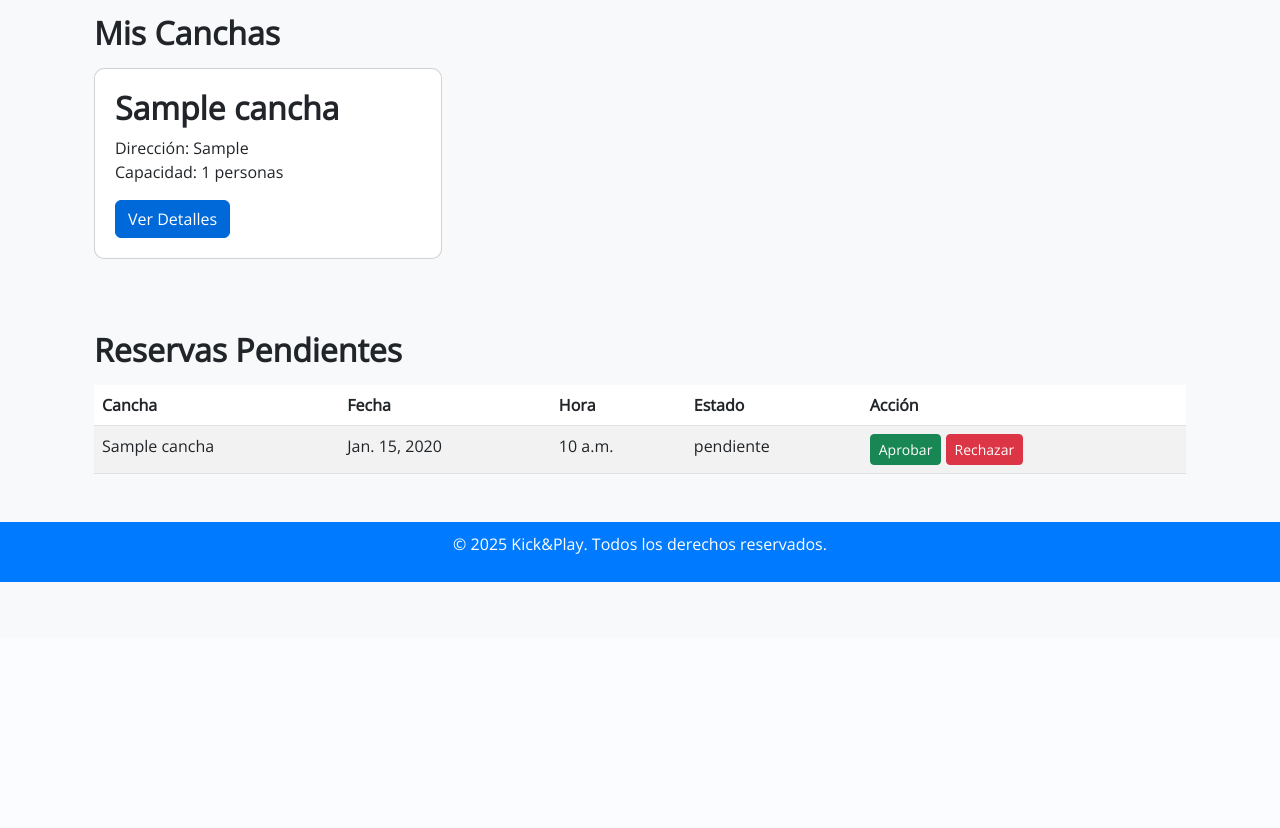
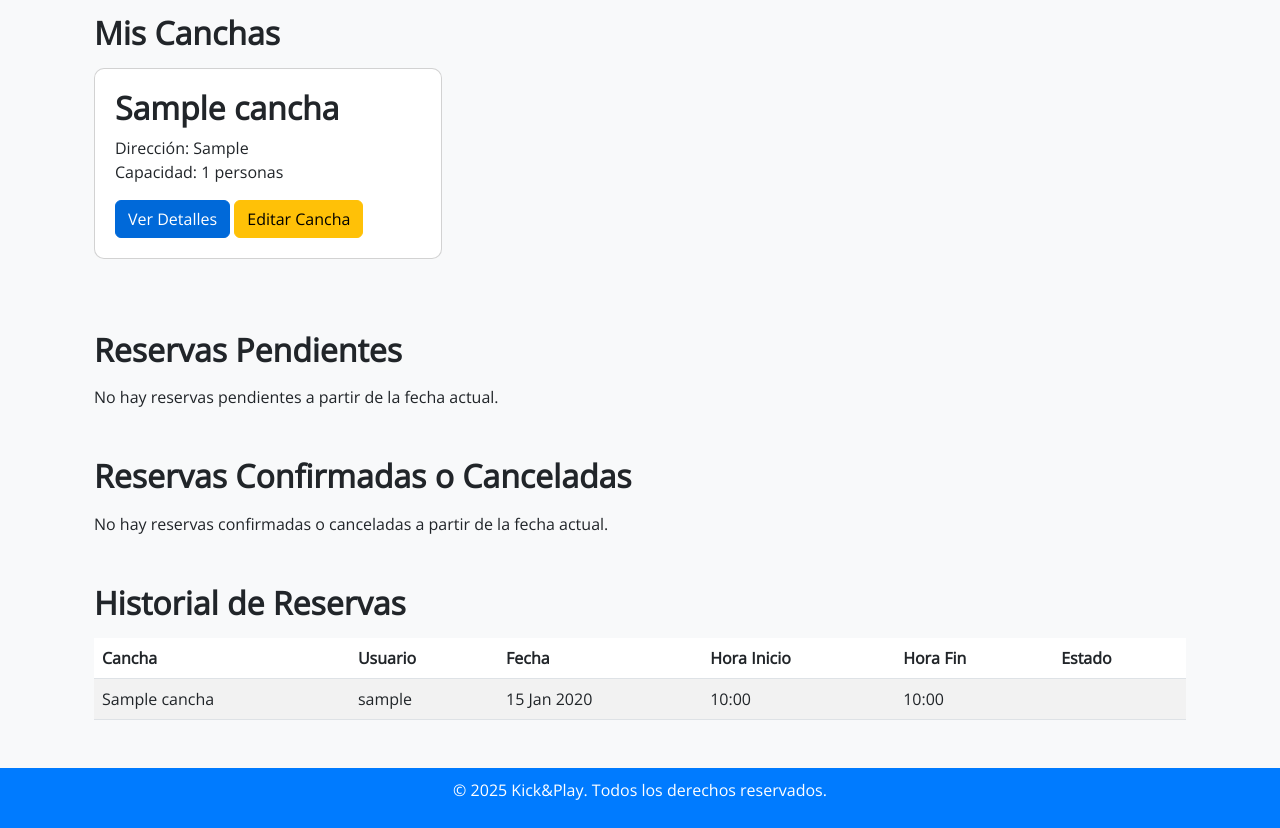
Before and after one commit to Frn14KV/kickandplay, a Django app: page /panel-dueno/ in a window 1280 px wide. Shown: the part 162-990 px from the top of the page. Before the commit the page ends 744 px from the top, so only its background shows below. Run offline with Django 5.2, Linux system fonts and the light colour scheme; a user stored in the database is signed in; tables that the repository leaves empty hold one stand-in row (values such as "Sample post"); parts of the project's set-up code (start-up, migrations or seed data) failed here and were passed over.

Commit message:
Actualización del proyecto100

```diff
--- a/canchas/templates/panel_dueno.html
+++ b/canchas/templates/panel_dueno.html
@@ -6,7 +6,6 @@
 <div class="container">
     <h1 class="mt-4 mb-4">Panel de Administración</h1>
 
-    <!-- Mostrar las canchas administradas -->
     <h2 class="mb-3">Mis Canchas</h2>
     {% if canchas %}
         <div class="row">
@@ -20,6 +19,7 @@
                             Capacidad: {{ cancha.capacidad }} personas
                         </p>
                         <a href="{% url 'detalle_cancha' cancha.id %}" class="btn btn-primary">Ver Detalles</a>
+                        <a href="{% url 'editar_cancha' cancha.id %}" class="btn btn-warning">Editar Cancha</a> <!-- Botón de Editar -->
                     </div>
                 </div>
             </div>
@@ -29,16 +29,17 @@
         <p>No tienes canchas registradas.</p>
     {% endif %}
 
-    <!-- Mostrar reservas pendientes -->
+    <!-- Sección de Reservas Pendientes -->
     <h2 class="mt-5 mb-3">Reservas Pendientes</h2>
     {% if reservas %}
         <table class="table table-striped">
             <thead>
                 <tr>
                     <th>Cancha</th>
+                    <th>Usuario</th>
                     <th>Fecha</th>
-                    <th>Hora</th>
-                    <th>Estado</th>
+                    <th>Hora Inicio</th>
+                    <th>Hora Fin</th>
                     <th>Acción</th>
                 </tr>
             </thead>
@@ -46,9 +47,10 @@
                 {% for reserva in reservas %}
                 <tr>
                     <td>{{ reserva.cancha.nombre }}</td>
-                    <td>{{ reserva.fecha_reserva }}</td>
-                    <td>{{ reserva.hora_inicio }}</td>
-                    <td>{{ reserva.estado }}</td>
+                    <td>{{ reserva.usuario.username }}</td>
+                    <td>{{ reserva.fecha_reserva|date:"d M Y" }}</td>
+                    <td>{{ reserva.hora_inicio|time:"H:i" }}</td>
+                    <td>{{ reserva.hora_fin|time:"H:i" }}</td>
                     <td>
                         <form method="post" action="{% url 'aprobar_reserva' reserva.id %}" style="display:inline;">
                             {% csrf_token %}
@@ -64,7 +66,81 @@
             </tbody>
         </table>
     {% else %}
-        <p>No hay reservas pendientes.</p>
+        <p>No hay reservas pendientes a partir de la fecha actual.</p>
+    {% endif %}
+
+
+    <h2 class="mt-5 mb-3">Reservas Confirmadas o Canceladas</h2>
+    {% if reservas_confirmadas_canceladas %}
+        <table class="table table-striped">
+            <thead>
+                <tr>
+                    <th>Cancha</th>
+                    <th>Usuario</th>
+                    <th>Fecha</th>
+                    <th>Hora Inicio</th>
+                    <th>Hora Fin</th>
+                    <th>Estado</th>
+                </tr>
+            </thead>
+            <tbody>
+                {% for reserva in reservas_confirmadas_canceladas %}
+                <tr>
+                    <td>{{ reserva.cancha.nombre }}</td>
+                    <td>{{ reserva.usuario.username }}</td>
+                    <td>{{ reserva.fecha_reserva|date:"d M Y" }}</td>
+                    <td>{{ reserva.hora_inicio|time:"H:i" }}</td>
+                    <td>{{ reserva.hora_fin|time:"H:i" }}</td>
+                    <td>
+                        {% if reserva.estado == "confirmada" %}
+                            <span class="badge bg-success">{{ reserva.estado }}</span>
+                        {% elif reserva.estado == "cancelada" %}
+                            <span class="badge bg-danger">{{ reserva.estado }}</span>
+                        {% endif %}
+                    </td>
+                </tr>
+                {% endfor %}
+            </tbody>
+        </table>
+    {% else %}
+        <p>No hay reservas confirmadas o canceladas a partir de la fecha actual.</p>
+    {% endif %}
+
+    <!-- Sección de Historial de Reservas -->
+    <h2 class="mt-5 mb-3">Historial de Reservas</h2>
+    {% if historial %}
+        <table class="table table-striped">
+            <thead>
+                <tr>
+                    <th>Cancha</th>
+                    <th>Usuario</th>
+                    <th>Fecha</th>
+                    <th>Hora Inicio</th>
+                    <th>Hora Fin</th>
+                    <th>Estado</th>
+                </tr>
+            </thead>
+            <tbody>
+                {% for reserva in historial %}
+                <tr>
+                    <td>{{ reserva.cancha.nombre }}</td>
+                    <td>{{ reserva.usuario.username }}</td>
+                    <td>{{ reserva.fecha_reserva|date:"d M Y" }}</td>
+                    <td>{{ reserva.hora_inicio|time:"H:i" }}</td>
+                    <td>{{ reserva.hora_fin|time:"H:i" }}</td>
+                    <td>
+                        {% if reserva.estado == "confirmada" %}
+                            <span class="badge bg-success">{{ reserva.estado }}</span>
+                        {% elif reserva.estado == "cancelada" %}
+                            <span class="badge bg-danger">{{ reserva.estado }}</span>
+                        {% endif %}
+                    </td>
+                </tr>
+                {% endfor %}
+            </tbody>
+        </table>
+    {% else %}
+        <p>No hay historial de reservas.</p>
     {% endif %}
 </div>
 {% endblock %}
--- a/canchas/views.py
+++ b/canchas/views.py
@@ -38,9 +38,10 @@ import json
 from django.views.decorators.csrf import csrf_exempt
 from django.contrib.auth.forms import UserCreationForm
 from rest_framework_simplejwt.tokens import RefreshToken
-from django.shortcuts import render
-
 from django.http import HttpResponseForbidden
+from django.utils import timezone  # Para manejar la fecha y hora actual
+from datetime import timedelta
+from .forms import CanchaForm
 
 def dueño_required(view_func):
     def _wrapped_view(request, *args, **kwargs):
@@ -628,29 +629,77 @@ class EventoDetailAPIView(generics.RetrieveUpdateDestroyAPIView):
 @login_required
 @dueño_required
 def panel_dueno(request):
+    """
+    Panel del dueño de canchas: muestra canchas registradas, reservas pendientes
+    y un historial de reservas confirmadas/canceladas hasta el día anterior.
+    """
+    # Verifica que el usuario tenga el rol de dueño
     if not request.user.user_profile.is_owner:
-        return render(request, '403.html')  # Mostrar un error si no es dueño
+        return render(request, '403.html')  # Redirige si el usuario no es dueño
 
-    canchas = Canchas.objects.filter(dueño=request.user)  # Obtener las canchas del dueño
-    reservas = Reserva.objects.filter(cancha__dueño=request.user, estado='pendiente')  # Reservas pendientes
+    # 1. Obtener todas las canchas administradas por el dueño
+    canchas = Canchas.objects.filter(dueño=request.user)
 
-    context = {
-        'canchas': canchas,
-        'reservas': reservas,
-    }
-    return render(request, 'panel_dueno.html', context)
+     # 2. Reservas pendientes (a partir de la fecha actual hacia el futuro)
+    fecha_actual = timezone.now().date()  # Fecha de hoy
+    reservas_pendientes = Reserva.objects.filter(
+        cancha__dueño=request.user,
+        estado='pendiente',
+        fecha_reserva__gte=fecha_actual  # Solo reservas futuras o de hoy
+    ).order_by('fecha_reserva', 'hora_inicio')  # Orden ascendente por fecha y hora
+
+    # 3. Reservas confirmadas o canceladas a partir de la fecha actual
+    reservas_confirmadas_canceladas = Reserva.objects.filter(
+        cancha__dueño=request.user,
+        estado__in=['confirmada', 'cancelada'],  # Confirmadas o canceladas
+        fecha_reserva__gte=fecha_actual  # Solo futuras o actuales
+    ).order_by('fecha_reserva', 'hora_inicio')
+
+    # 4. Historial de reservas (confirmadas/canceladas hasta un día antes)
+    fecha_actual = timezone.now().date()
+    fecha_filtro = fecha_actual - timedelta(days=1)
+    historial_reservas = Reserva.objects.filter(
+        cancha__dueño=request.user,
+        estado__in=['confirmada','pendiente', 'cancelada'],  # Solo confirmadas o canceladas
+        fecha_reserva__lte=fecha_filtro
+    ).order_by('-fecha_reserva', '-hora_inicio')
+
+    return render(request, 'panel_dueno.html', {
+        'canchas': canchas,  # Canchas administradas por el dueño
+        'reservas': reservas_pendientes,  # Reservas pendientes futuras
+        'reservas_confirmadas_canceladas': reservas_confirmadas_canceladas,  # Confirmadas/Canceladas futuras
+        'historial': historial_reservas  # Historial de reservas
+
+    })
+
+
+@login_required
+def editar_cancha(request, cancha_id):
+    # Obtener la cancha específica
+    cancha = get_object_or_404(Canchas, id=cancha_id, dueño=request.user)
+
+    if request.method == 'POST':
+        form = CanchaForm(request.POST, instance=cancha)
+        if form.is_valid():
+            form.save()
+            return redirect('panel_dueno')  # Redirige al panel del dueño después de guardar
+    else:
+        form = CanchaForm(instance=cancha)
+
+    return render(request, 'editar_cancha.html', {'form': form, 'cancha': cancha})
 
 
 @login_required
 def aprobar_reserva(request, reserva_id):
     reserva = get_object_or_404(Reserva, id=reserva_id, cancha__dueño=request.user)
-    reserva.estado = 'Aprobada'
+    print("aqui")
+    reserva.estado = 'confirmada'
     reserva.save()
     return redirect('panel_dueno')
 
 @login_required
 def rechazar_reserva(request, reserva_id):
     reserva = get_object_or_404(Reserva, id=reserva_id, cancha__dueño=request.user)
-    reserva.estado = 'Rechazada'
+    reserva.estado = 'cancelada'
     reserva.save()
     return redirect('panel_dueno')
--- a/kickandplay/urls.py
+++ b/kickandplay/urls.py
@@ -65,6 +65,7 @@ urlpatterns = [
     path('aprobar-reserva/<int:reserva_id>/',           views.aprobar_reserva, name='aprobar_reserva'),
     path('rechazar-reserva/<int:reserva_id>/',          views.rechazar_reserva, name='rechazar_reserva'),
     path('detalle-cancha/<int:cancha_id>/',             views.detalle_cancha, name='detalle_cancha'),
+    path('editar-cancha/<int:cancha_id>/',              views.editar_cancha, name='editar_cancha'),
 
 
 
```
Also changed, not shown: canchas/forms.py (+16 -0 lines), canchas/templates/editar_cancha.html (added, +15 -0 lines).
